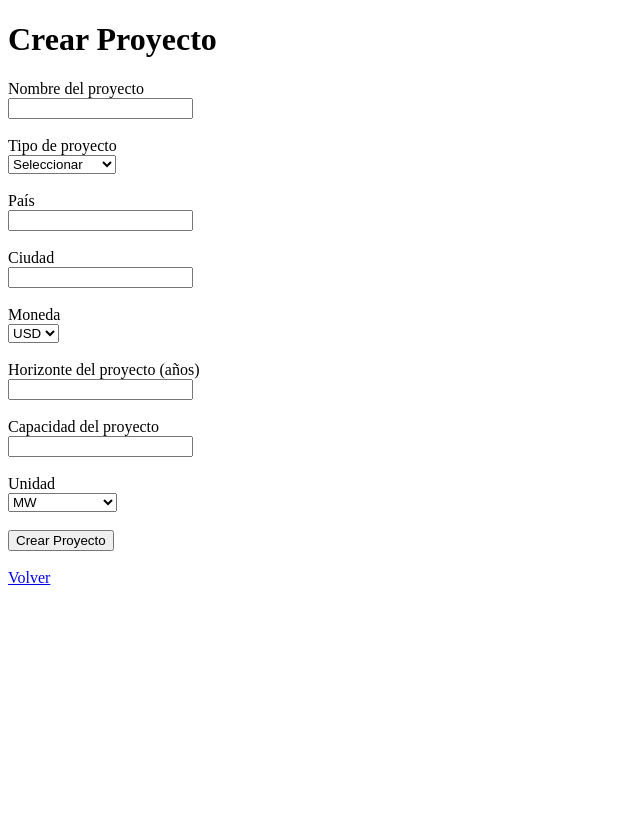
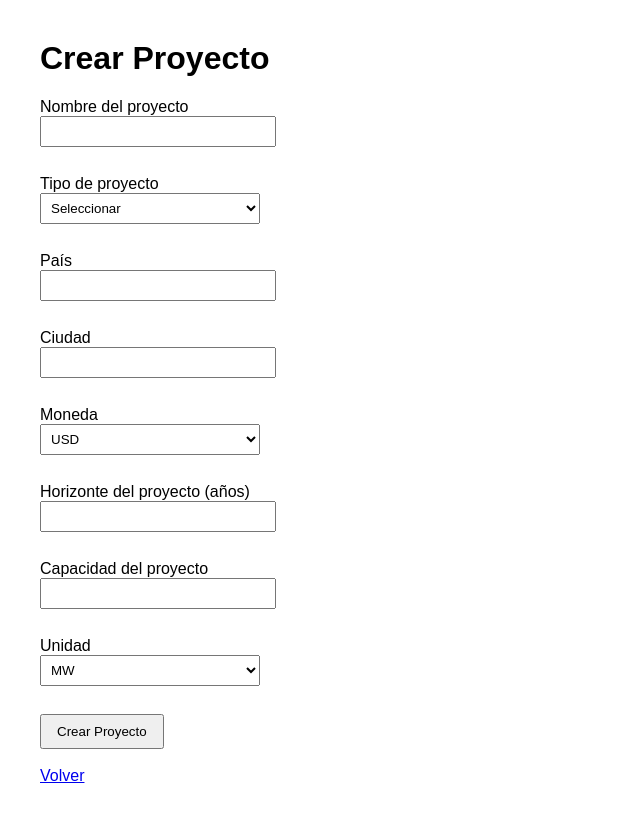
Before and after one commit to alex-energia/MAIA, a Flask app: template templates/proyectos_form.html in a window 1280 px wide. Shown: the whole page, without its empty margins (0-640 px from the left). Before the commit the page ends 585 px from the top, so only its background shows below. Run offline with Flask 3, Linux system fonts and the light colour scheme; the template is opened without the code that fills it, so the values that code supplies are empty.

Commit message:
arreglo formulario proyectos

```diff
--- a/templates/proyectos_form.html
+++ b/templates/proyectos_form.html
@@ -3,21 +3,38 @@
 
 <head>
 <title>Nuevo Proyecto</title>
+
+<style>
+body{
+font-family:Arial;
+margin:40px;
+}
+
+input,select{
+padding:6px;
+width:220px;
+margin-bottom:10px;
+}
+
+button{
+padding:8px 15px;
+}
+</style>
+
 </head>
 
 <body>
 
 <h1>Crear Proyecto</h1>
 
-<form method="POST">
+<form method="POST" action="/guardar_proyecto">
 
 <label>Nombre del proyecto</label><br>
-<input type="text" name="nombre" required>
+<input type="text" name="titulo" required>
 <br><br>
 
 <label>Tipo de proyecto</label><br>
-<select name="sector" required>
-
+<select name="tipo_activo" required>
 <option value="">Seleccionar</option>
 <option value="Solar">Energía Solar</option>
 <option value="Hidro">Hidroeléctrico</option>
@@ -26,50 +43,39 @@
 <option value="Agro">Agrícola</option>
 <option value="Mineria">Minería</option>
 <option value="Infraestructura">Infraestructura</option>
-
 </select>
-
 <br><br>
 
 <label>País</label><br>
 <input type="text" name="pais" required>
-
 <br><br>
 
 <label>Ciudad</label><br>
 <input type="text" name="ciudad">
-
 <br><br>
 
 <label>Moneda</label><br>
 <select name="moneda">
-
 <option value="USD">USD</option>
 <option value="COP">COP</option>
 <option value="EUR">EUR</option>
-
 </select>
-
 <br><br>
 
 <label>Horizonte del proyecto (años)</label><br>
 <input type="number" name="horizonte" required>
-
 <br><br>
 
 <label>Capacidad del proyecto</label><br>
-<input type="number" name="capacidad" required>
-
+<input type="number" name="capacidad_mw" required>
 <br><br>
 
 <label>Unidad</label><br>
 <select name="unidad">
-
 <option value="MW">MW</option>
 <option value="hectareas">Hectáreas</option>
 <option value="ton">Toneladas/año</option>
 <option value="km">Kilómetros</option>
-
 </select>
 
 <br><br>
```
